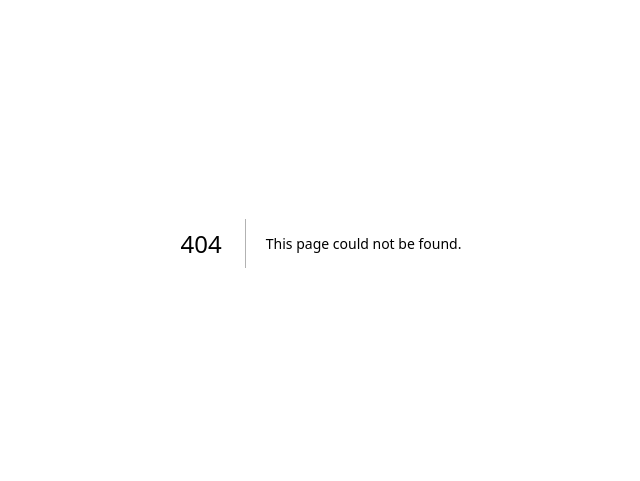
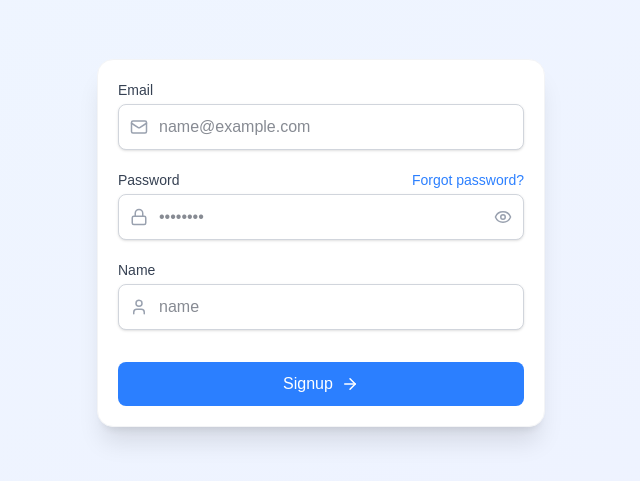
Before and after one commit to bikash138/Voxa, a Next.js app in the folder apps/web/: page /signup in a window 1280 px wide. Before the commit this address had no page. Shown: the part 157-638 px from the top of the page, without its empty margins (319-959 px from the left). Built offline with nearby package versions, Linux system fonts and the light colour scheme.

Commit message:
Added Signin and Signup page

```diff
--- /dev/null
+++ b/apps/web/app/(auth)/signin/page.tsx
@@ -0,0 +1,12 @@
+import Auth from '@/components/Auth/Auth'
+import React from 'react'
+
+const page = () => {
+  return (
+    <div>
+        <Auth isSignin={true}/>
+    </div>
+  )
+}
+
+export default page
--- /dev/null
+++ b/apps/web/app/(auth)/signup/page.tsx
@@ -0,0 +1,12 @@
+import Auth from '@/components/Auth/Auth'
+import React from 'react'
+
+const page = () => {
+  return (
+    <div>
+        <Auth isSignin={false}/>
+    </div>
+  )
+}
+
+export default page
--- a/apps/web/app/page.tsx
+++ b/apps/web/app/page.tsx
@@ -1,6 +1,6 @@
 'use client'
-import ChatHeader from "@/components/ChatHeader";
-import MessageBubble from "@/components/MessageBubble";
+import ChatHeader from "@/components/ChatPage/ChatHeader";
+import MessageBubble from "@/components/ChatPage/MessageBubble";
 import { Send } from "lucide-react";
 import { useEffect, useMemo, useRef, useState } from "react";
 import { useForm } from "react-hook-form";
--- /dev/null
+++ b/apps/web/components/Auth/Auth.tsx
@@ -0,0 +1,150 @@
+'use client'
+
+import { ArrowRight, Eye, Lock, Mail, User } from 'lucide-react'
+import React, { useState } from 'react'
+import { SubmitHandler, useForm } from 'react-hook-form'
+import axios from 'axios'
+import { useRouter } from 'next/navigation'
+
+const Auth = ({isSignin} : {isSignin:boolean}) => {
+
+    const BACKEND_URL = `${isSignin ? "http://localhost:4000/signin" : "http://localhost:4000/signup"}`
+
+    interface FormValues{
+        email: string,
+        password: string,
+        name?: string
+    }
+
+    const [loading, setLoading] = useState(false)
+    const router = useRouter()
+    const{
+        register,
+        handleSubmit,
+        reset,
+        formState: {errors, isSubmitting}
+    } = useForm<FormValues>({
+        defaultValues: {
+            email: "",
+            password: "",
+            name: ""
+        }
+    })
+
+    const onsubmit:SubmitHandler<FormValues> = async (formData) => {
+        try{
+            const response = await axios.post(BACKEND_URL, formData)
+            const token = response.data.token
+            localStorage.setItem('token', token)
+            reset()
+        }catch(error){
+            console.log(`${isSignin ? "Signin Error" : "SignUp Error"}`)
+        }
+    }
+
+  return (
+    <div className="min-h-screen w-full bg-gradient-to-br from-blue-50 to-indigo-50 dark:from-gray-900 dark:to-gray-800 flex items-center justify-center p-4 sm:p-6 md:p-8">
+      <div className="w-full max-w-md">
+            {/* Login Card */}
+            <div className='p-5 bg-white dark:bg-gray-900 rounded-2xl shadow-xl overflow-hidden backdrop-blur-sm backdrop-filter border border-gray-100 dark:border-gray-700 transition-all duration-300 hover:shadow-2xl'>
+                <form onSubmit={handleSubmit(onsubmit)}>
+                {/* Email Input */}
+                <div className="mb-5">
+                <label htmlFor="email" className="block text-sm font-medium text-gray-700 dark:text-gray-300 mb-1">
+                    Email
+                </label>
+                <div className="relative">
+                    <div className="absolute inset-y-0 left-0 pl-3 flex items-center pointer-events-none">
+                    <Mail size={18} className="text-gray-400" />
+                    </div>
+
+                    <input
+                    {...register('email',{ required: 'Email is required' })}
+                    type="email"
+                    className="block w-full pl-10 pr-3 py-2.5 border border-gray-300 dark:border-gray-600 rounded-lg shadow-sm text-gray-900 dark:text-white bg-white dark:bg-gray-700 focus:outline-none focus:ring-2 focus:ring-blue-500 focus:border-blue-500 dark:focus:ring-blue-400 dark:placeholder-gray-500 transition-all duration-200"
+                    placeholder="name@example.com"
+                    />
+                    {errors.email && <p className='text-red-500 text-sm'>{errors.email.message}</p>}
+                </div>
+                </div>
+
+                {/* Password Input */}
+                <div className="mb-5">
+                <div className="flex justify-between mb-1">
+                    <label htmlFor="password" className="block text-sm font-medium text-gray-700 dark:text-gray-300">
+                    Password
+                    </label>
+                    <button type="button" className="text-sm text-blue-500 hover:text-blue-600 dark:text-blue-400 dark:hover:text-blue-300 focus:outline-none transition-colors duration-200">
+                    Forgot password?
+                    </button>
+                </div>
+                <div className="relative">
+                    <div className="absolute inset-y-0 left-0 pl-3 flex items-center pointer-events-none">
+                    <Lock size={18} className="text-gray-400" />
+                    </div>
+                    <input
+                    {...register('password',{ required: 'Password is required' })}
+                    type="password"
+                    id="password"
+                    className="block w-full pl-10 pr-10 py-2.5 border border-gray-300 dark:border-gray-600 rounded-lg shadow-sm text-gray-900 dark:text-white bg-white dark:bg-gray-700 focus:outline-none focus:ring-2 focus:ring-blue-500 focus:border-blue-500 dark:focus:ring-blue-400 dark:placeholder-gray-500 transition-all duration-200"
+                    placeholder="••••••••"
+                    />
+                    {errors.password && <p className='text-red-500 text-sm'>{errors.password.message}</p>}
+                    <div className="absolute inset-y-0 right-0 pr-3 flex items-center">
+                    <button type="button" className="text-gray-400 hover:text-gray-500 dark:hover:text-gray-300 focus:outline-none">
+                        <Eye size={18} className="text-gray-400" />
+                    </button>
+                    </div>
+                </div>
+                </div>
+
+                {/* Name Input */}
+                {
+                isSignin ? ""
+                : <div className="mb-5">
+                    <label htmlFor="email" className="block text-sm font-medium text-gray-700 dark:text-gray-300 mb-1">
+                        Name
+                    </label>
+                    <div className="relative">
+                        <div className="absolute inset-y-0 left-0 pl-3 flex items-center pointer-events-none">
+                        <User size={18} className="text-gray-400" />
+                        </div>
+                        <input
+                        {...register('name',{ required: 'Name is required' })}
+                        type="text"
+                        id="text"
+                        className="block w-full pl-10 pr-3 py-2.5 border border-gray-300 dark:border-gray-600 rounded-lg shadow-sm text-gray-900 dark:text-white bg-white dark:bg-gray-700 focus:outline-none focus:ring-2 focus:ring-blue-500 focus:border-blue-500 dark:focus:ring-blue-400 dark:placeholder-gray-500 transition-all duration-200"
+                        placeholder="name"
+                        />
+                        {errors.name && <p className='text-red-500 text-sm'>{errors.name.message}</p>}
+                    </div>
+                    </div>
+                }
+
+                    {/* Login Button */}
+                    <button
+                        disabled={isSubmitting}
+                        type="submit"
+                        className="w-full mt-8 cursor-pointer flex justify-center items-center
+                                py-2.5 px-4 bg-blue-500 hover:bg-blue-600 focus:ring-4
+                                focus:ring-blue-300 dark:focus:ring-blue-700 text-white
+                                font-medium rounded-lg transition-all duration-200
+                                overflow-hidden group"
+                    >
+
+                        <span className="relative inline-flex items-center">
+                            <span>{isSignin ? "Signin" : "Signup"}</span>
+                            <ArrowRight
+                            size={18}
+                            className="ml-2 group-hover:translate-x-1 transition-transform duration-200"
+                            />
+                        </span>
+                    </button>
+                </form>
+            </div>
+        </div>
+    </div>
+  )
+}
+
+export default Auth
--- a/apps/web/package.json
+++ b/apps/web/package.json
@@ -9,6 +9,7 @@
     "lint": "next lint"
   },
   "dependencies": {
+    "axios": "^1.9.0",
     "lucide-react": "^0.503.0",
     "next": "15.3.1",
     "react": "^19.0.0",
```
Also changed, not shown: apps/web/components/ChatPage/ChatHeader.tsx (renamed from apps/web/components/ChatHeader.tsx), apps/web/components/ChatPage/MessageBubble.tsx (renamed from apps/web/components/MessageBubble.tsx), 1 other file (tests, documents, lock files or other folders).
